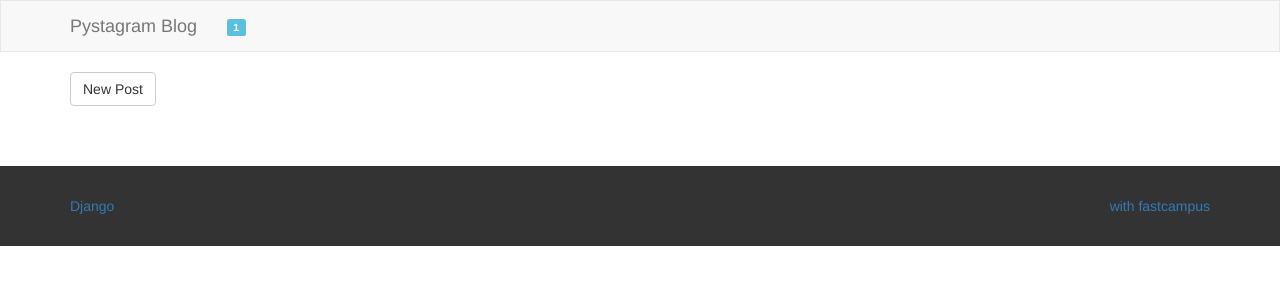
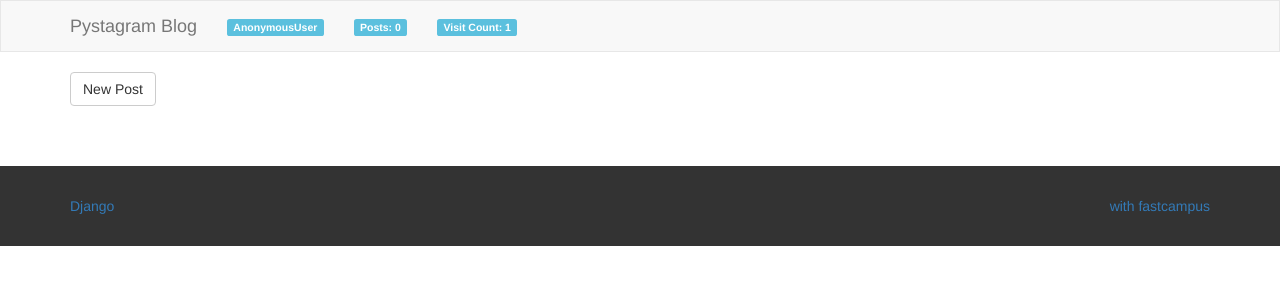
Before and after one commit to lamiru/pystagram, a Django app: page /blog/ in a window 1280 px wide. Shown: the top 300 px of the page. Run offline with Django 3.2, Linux system fonts and the light colour scheme; data that the repository does not hold is empty; some libraries are stand-ins or nearby versions.

Commit message:
Add post_count context_processors to blog app

```diff
--- /dev/null
+++ b/blog/context_processors.py
@@ -0,0 +1,7 @@
+from blog.models import Post
+
+def summary(request):
+    post_count = Post.objects.all().count()
+    return {
+        'post_count': post_count,
+    }
--- a/blog/templates/blog/index.html
+++ b/blog/templates/blog/index.html
@@ -18,7 +18,7 @@
 {% endblock %}
 
 {% block navbar_left %}
-    <li><a><span class="label label-info">{{ count }}</span></a></li>
+    <li><a><span class="label label-info">Visit Count: {{ count }}</span></a></li>
 {% endblock %}
 
 {% block content %}
--- a/blog/templates/blog/layout.html
+++ b/blog/templates/blog/layout.html
@@ -35,6 +35,8 @@ img {
         </div>
         <div id="navbar-top" class="navbar-collapse collapse">
             <ul class="nav navbar-nav">
+                <li><a><span class="label label-info">{{ user }}</span></a></li>
+                <li><a><span class="label label-info">Posts: {{ post_count }}</span></a></li>
                 {% block navbar_left %}
                 {% endblock %}
             </ul>
@@ -45,6 +47,7 @@ img {
         </div>
     </div>
 </div>
+
 {% block content %}
 {% endblock %}
 <div id="footer">
--- a/pystagram/settings.py
+++ b/pystagram/settings.py
@@ -68,6 +68,7 @@ TEMPLATES = [
                 'django.template.context_processors.request',
                 'django.contrib.auth.context_processors.auth',
                 'django.contrib.messages.context_processors.messages',
+                'blog.context_processors.summary',
             ],
         },
     },
```
